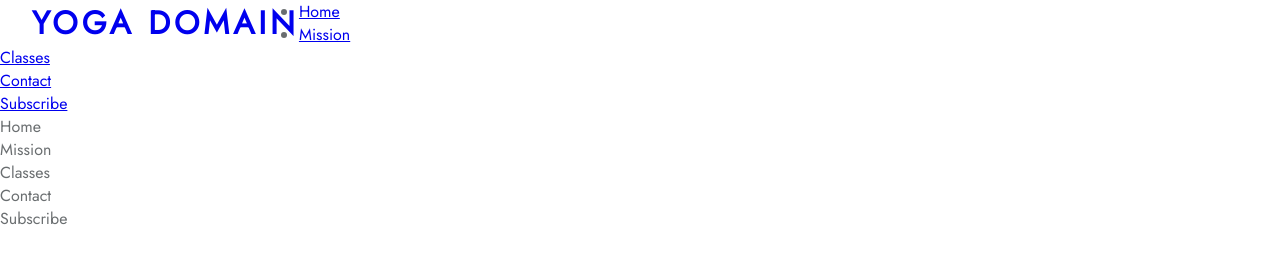
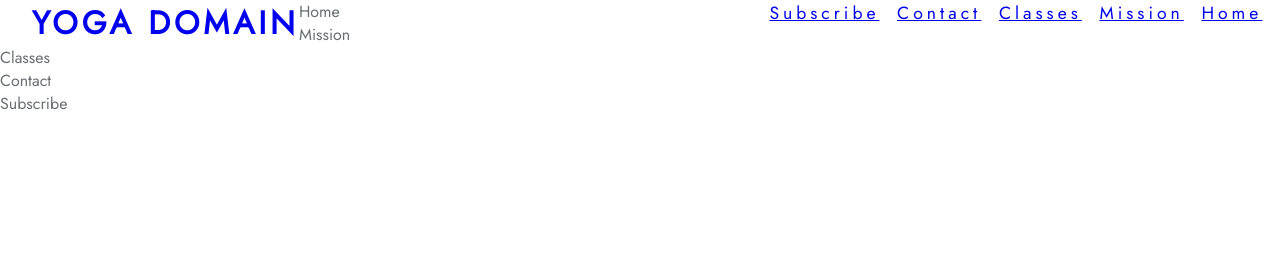
Before and after one commit to Eugene-Gwebu/New-yoga-site, a plain HTML site: page index.html in a window 1280 px wide. Drawn offline with Linux system fonts and the light colour scheme.

Commit message:
Add styling for navigation links

```diff
--- a/assets/css/style.css
+++ b/assets/css/style.css
@@ -24,3 +24,15 @@ h1 {
     margin-left: 1em;
     font-size: 200%;
 }
+
+#menu {
+    font-size: 110%;
+    letter-spacing: 4px;
+}
+
+
+#menu li {
+    float: right;
+    list-style-type: none;
+    margin-right: 1em;
+}
--- a/index.html
+++ b/index.html
@@ -24,8 +24,8 @@
             <h1 id="logo">Yoga Domain</h1>
         </a>
 
-        <nav>
-            <ul>
+        <nav id="text-center">
+            <ul id="menu" class="text-center">
                 <li>
                     <a href="#home">Home</a>
                 </li>
```
